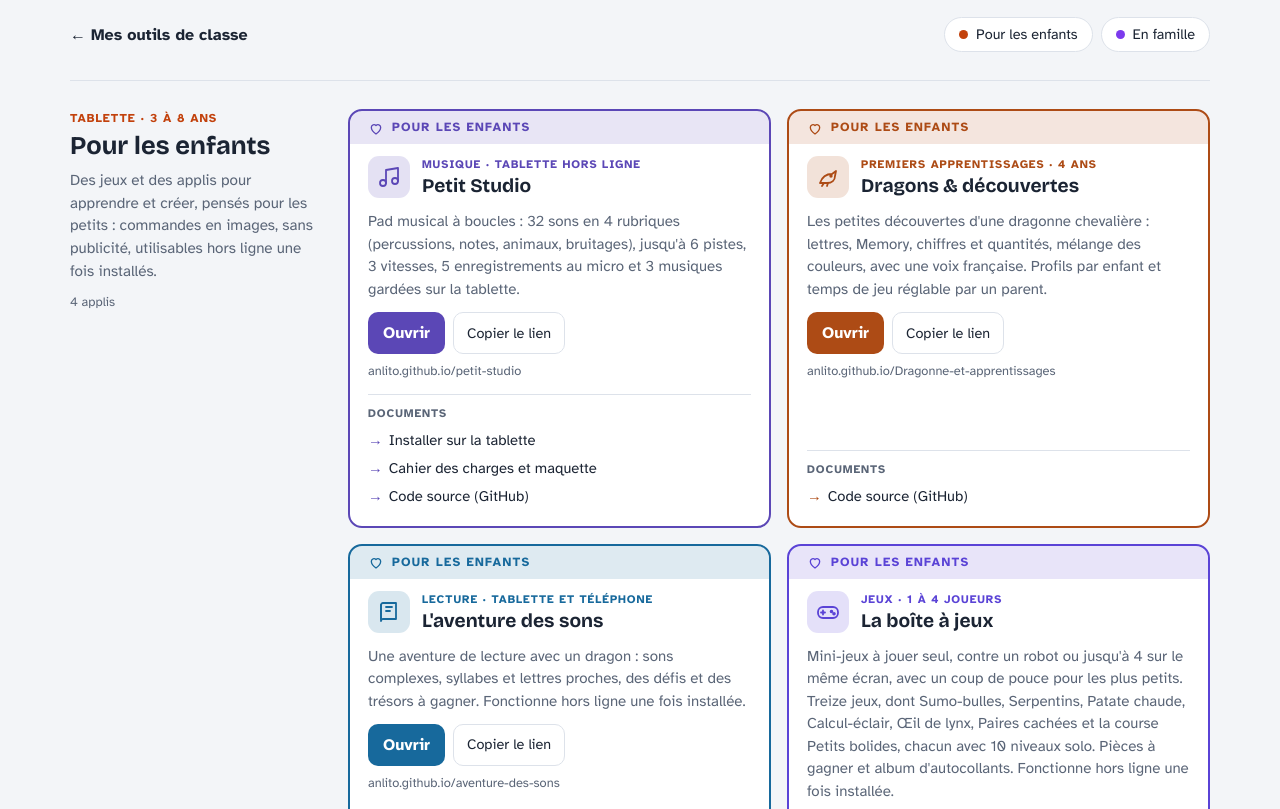
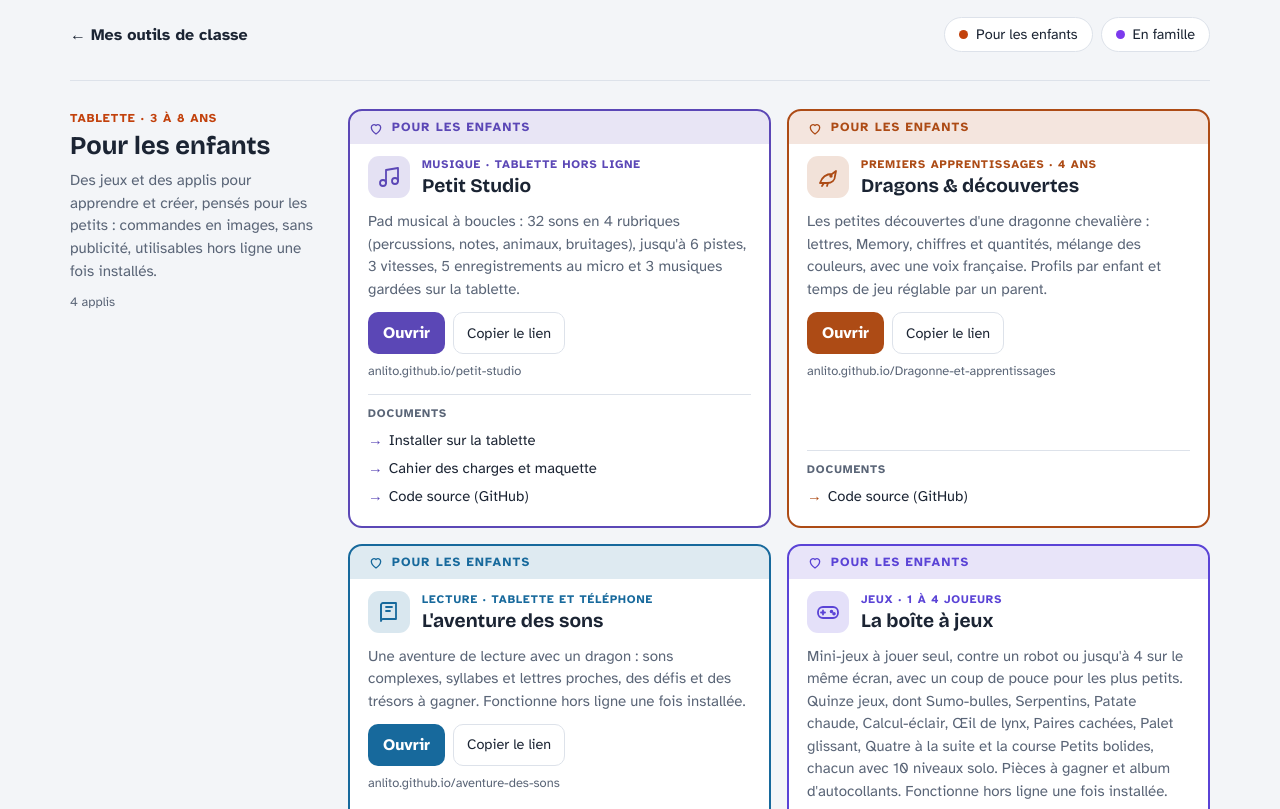
Before and after one commit to Anlito/anlito.github.io, a plain HTML site: page perso/index.html in a window 1280 px wide. Shown: the part 143-952 px from the top of the page. Drawn offline with nearby package versions, Linux system fonts and the light colour scheme.

Commit message:
Page perso : la boîte à jeux passe à quinze jeux
Co-Authored-By: Claude Opus 5.5 <noreply@anthropic.com>

```diff
--- a/perso/index.html
+++ b/perso/index.html
@@ -227,7 +227,7 @@ footer a { color: var(--ink); }
             <div class="badge" aria-hidden="true"><svg viewBox="0 0 24 24" fill="none" stroke="currentColor" stroke-width="1.8" stroke-linecap="round" stroke-linejoin="round" aria-hidden="true"><rect x="2" y="7" width="20" height="11" rx="5"/><path d="M7 10.5v4M5 12.5h4"/><circle cx="15.5" cy="11.5" r=".9" fill="currentColor"/><circle cx="18" cy="13.8" r=".9" fill="currentColor"/></svg></div>
             <div><div class="kind">Jeux · 1 à 4 joueurs</div><h3>La boîte à jeux</h3></div>
           </div>
-          <p class="desc">Mini-jeux à jouer seul, contre un robot ou jusqu'à 4 sur le même écran, avec un coup de pouce pour les plus petits. Treize jeux, dont Sumo-bulles, Serpentins, Patate chaude, Calcul-éclair, Œil de lynx, Paires cachées et la course Petits bolides, chacun avec 10 niveaux solo. Pièces à gagner et album d'autocollants. Fonctionne hors ligne une fois installée.</p>
+          <p class="desc">Mini-jeux à jouer seul, contre un robot ou jusqu'à 4 sur le même écran, avec un coup de pouce pour les plus petits. Quinze jeux, dont Sumo-bulles, Serpentins, Patate chaude, Calcul-éclair, Œil de lynx, Paires cachées, Palet glissant, Quatre à la suite et la course Petits bolides, chacun avec 10 niveaux solo. Pièces à gagner et album d'autocollants. Fonctionne hors ligne une fois installée.</p>
           <div class="actions">
             <a class="open" href="https://anlito.github.io/boite-a-jeux/" target="_blank" rel="noopener">Ouvrir</a>
             <button class="copy" type="button" data-url="https://anlito.github.io/boite-a-jeux/">Copier le lien</button>
```
Also changed, not shown: 1 other file.
